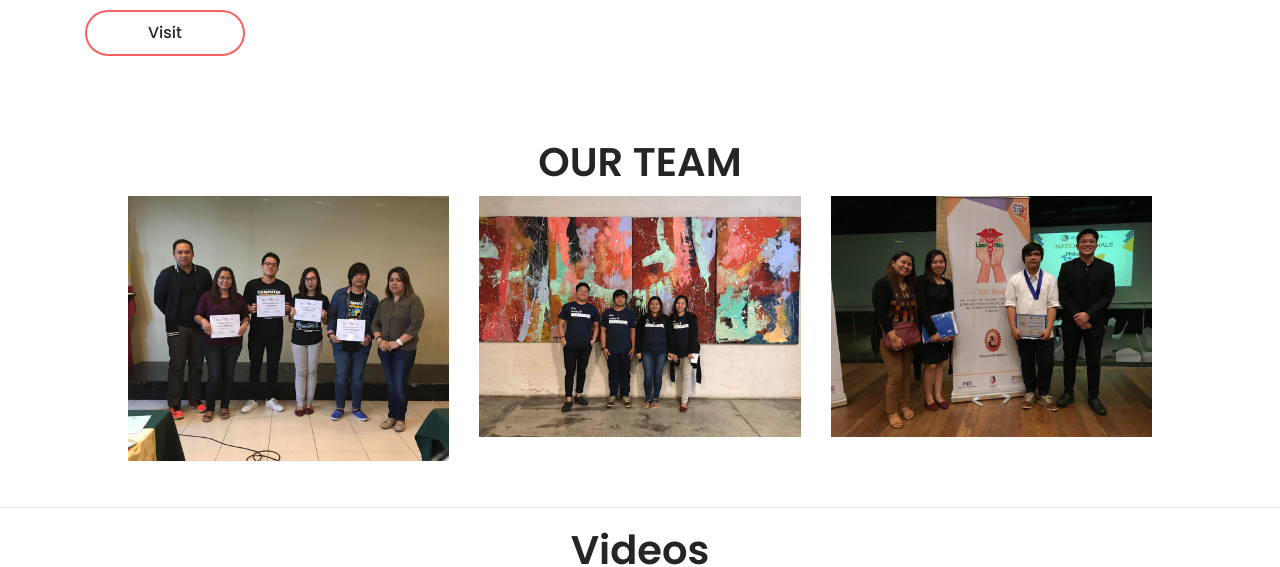
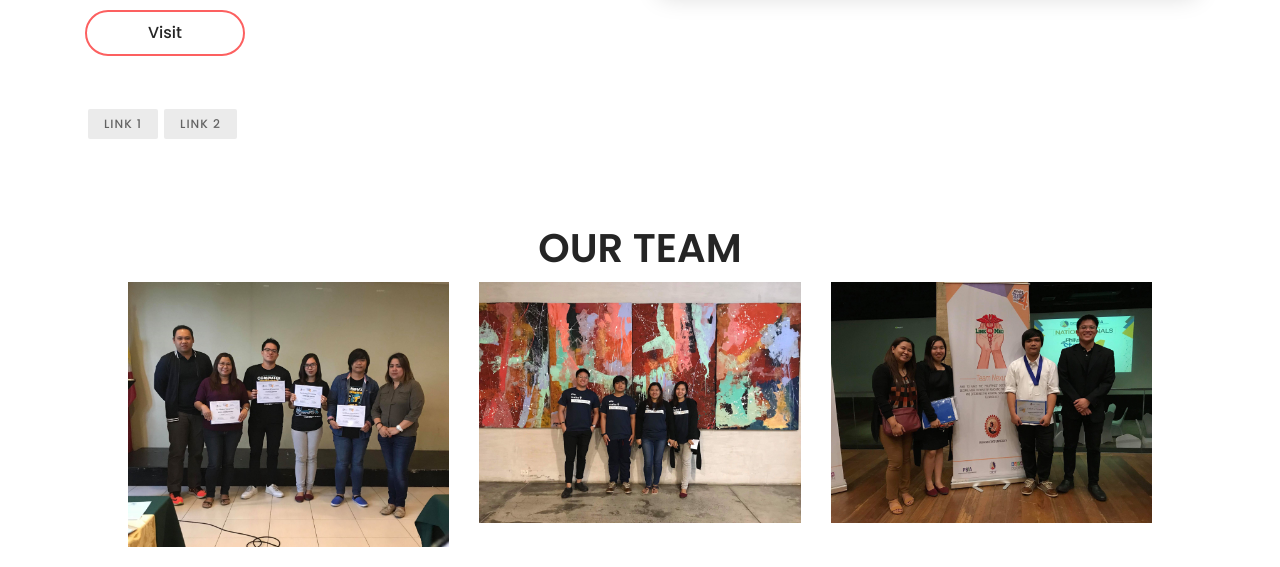
Before and after one commit to christiancunanan/christiancunanan.github.io, a website: page linkmed.html in a window 1280 px wide. Shown: the part 1225-1792 px from the top of the page. Drawn offline with Linux system fonts and the light colour scheme.

Commit message:
Update linkmed.html

```diff
--- a/linkmed.html
+++ b/linkmed.html
@@ -110,6 +110,12 @@
 
                         </p>
                         <a class="btn alime-btn btn-2 mt-30 wow fadeInUp" data-wow-delay="500ms" href="https://www.facebook.com/linkmed">Visit</a>
+                    <div class="post-author-area mt-50 d-flex align-items-center justify-content-between">
+                        <ul class="popular-tags">
+                            <li><a class="btn badges-btn" href="https://dict.gov.ph/top-25-teams-advance-philippine-startup-challenge-4-semis/">Link 1</a></li>
+                            <li><a class="btn badges-btn" href="https://dict.gov.ph/10-student-led-startups-to-compete-in-philippine-startup-challenge-4-national-finals/">Link 2</a></li>
+                        </ul>
+                    </div>
                     </div>
                 </div>
                 <div class="col-12 col-lg-6">
```
